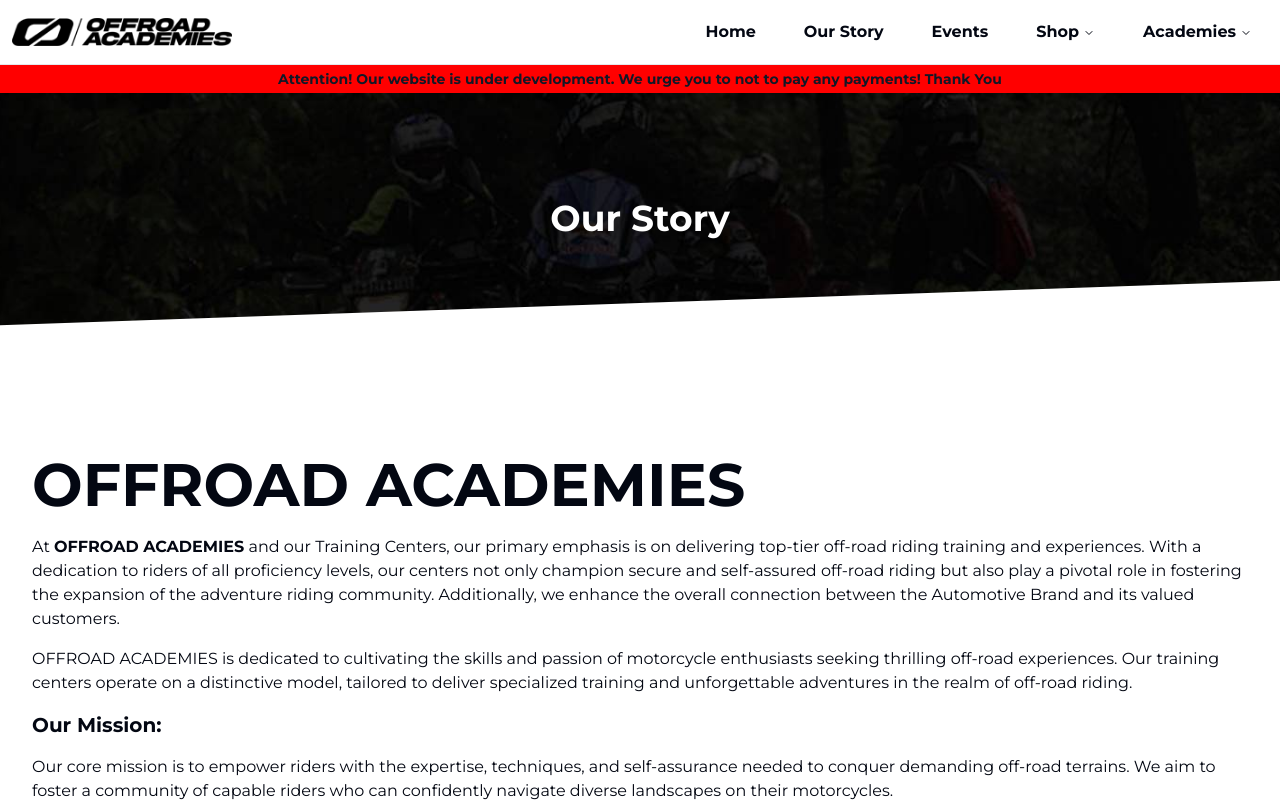
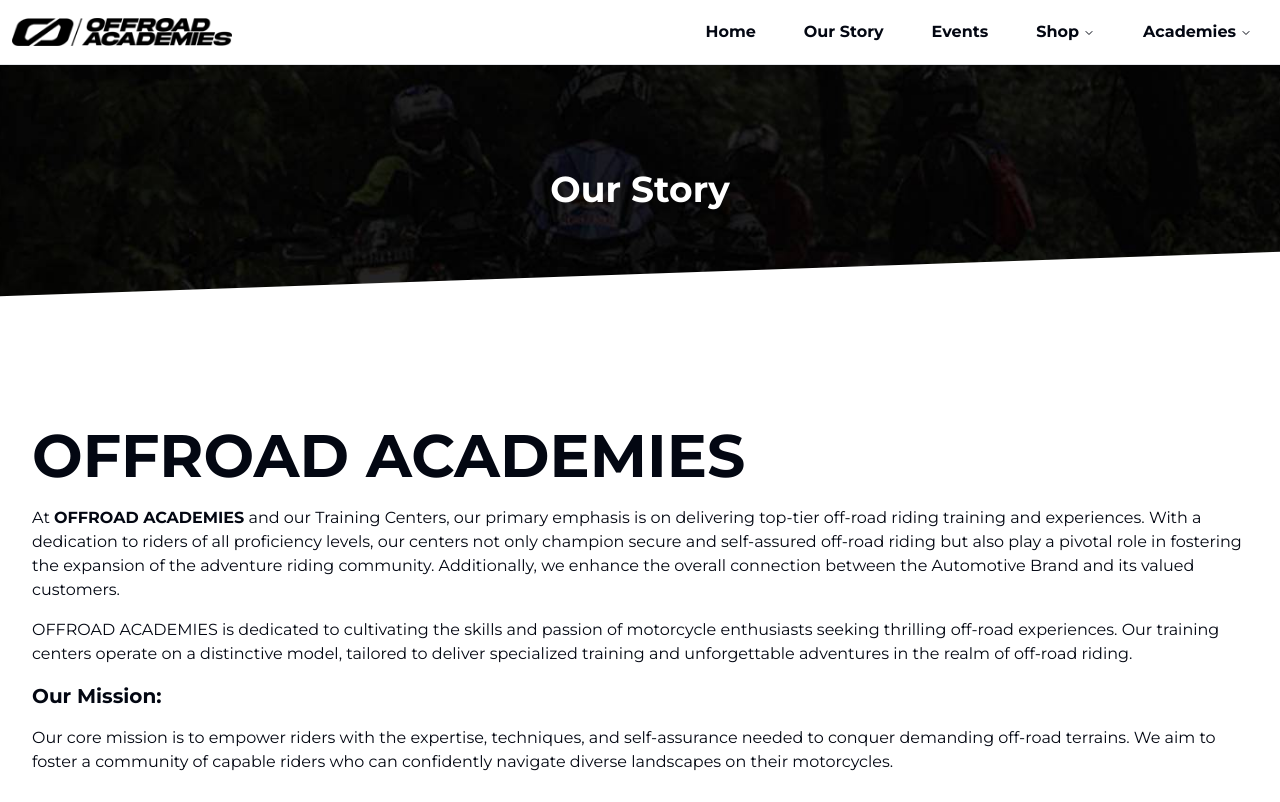
Before and after one commit to ZeroThreshold/oraapp, a Next.js app: page /aboutus in a window 1280 px wide. Shown: the top 802 px of the page. Built offline with nearby package versions, Linux system fonts and the light colour scheme.

Commit message:
remove warning

```diff
--- a/src/app/layout.tsx
+++ b/src/app/layout.tsx
@@ -19,9 +19,9 @@ export default function RootLayout({
       <body>
         <div className="fixed z-20 w-full">
           <Header />
-          <Notice />
+          {/* <Notice /> */}
         </div>
-        <main className="min-h-screen lg:pt-[5.82rem] pt-[6.5rem]">
+        <main className="min-h-screen lg:pt-[4rem] pt-[3.8rem]">
           {children}
         </main>
         <Footer />
```
